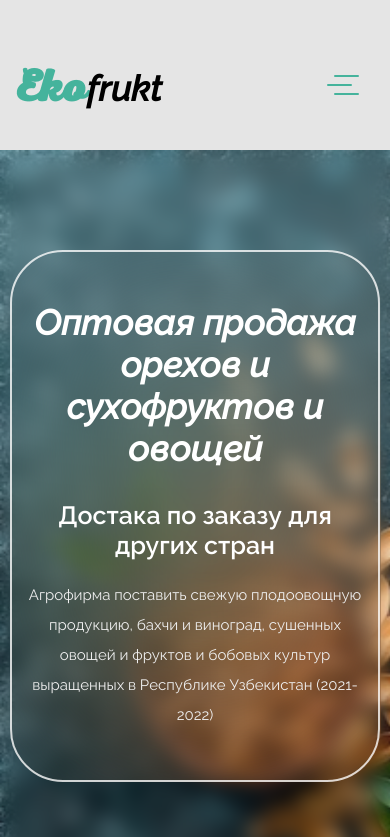
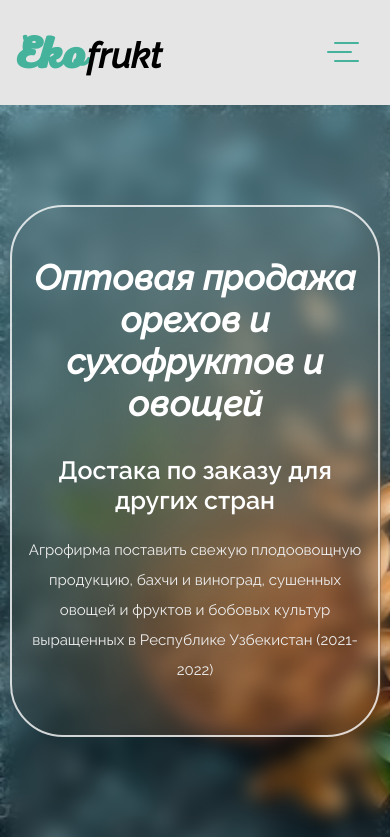
Before and after one commit to 7Davronbek/app-suxofruits-client, a React (Create React App) app: page / in a window 390 px wide. Shown: the top 837 px of the page. Built offline with nearby package versions, Linux system fonts and the light colour scheme; no server answers; some icons are missing.

Commit message:
suxofruits

```diff
--- a/public/index.html
+++ b/public/index.html
@@ -8,6 +8,10 @@
     <meta
       name="description"
       content="Web site created using create-react-app"
+    />
+    <meta
+      http-equiv="Content-Security-Policy"
+      content="upgrade-insecure-requests"
     />
     <link rel="apple-touch-icon" href="%PUBLIC_URL%/logo192.png" />
 
--- a/src/sass/main.scss
+++ b/src/sass/main.scss
@@ -608,11 +608,6 @@ html {
                 }
             }
 
-            @media(max-width: 992px) {
-                z-index: 999999;
-                height: 140px;
-            }
-
             &.active {
                 // background-color: #fff;
                 // padding: 30px 0 20px;
@@ -634,13 +629,23 @@ html {
                     height: 115px;
                 }
             }
+
+            @media(max-width: 992px) {
+                z-index: 999999;
+                height: 140px;
+                top: -33px;
+                position: absolute;
+                box-shadow: none;
+                padding: 60px 0 40px;
+            }
+
         }
 
         .navbarLine {
             margin-top: 160px;
 
             @media(max-width: 992px) {
-                margin-top: 150px;
+                margin-top: 105px;
             }
         }
 
```
Also changed, not shown: 1 other file (tests, documents, lock files or other folders).
